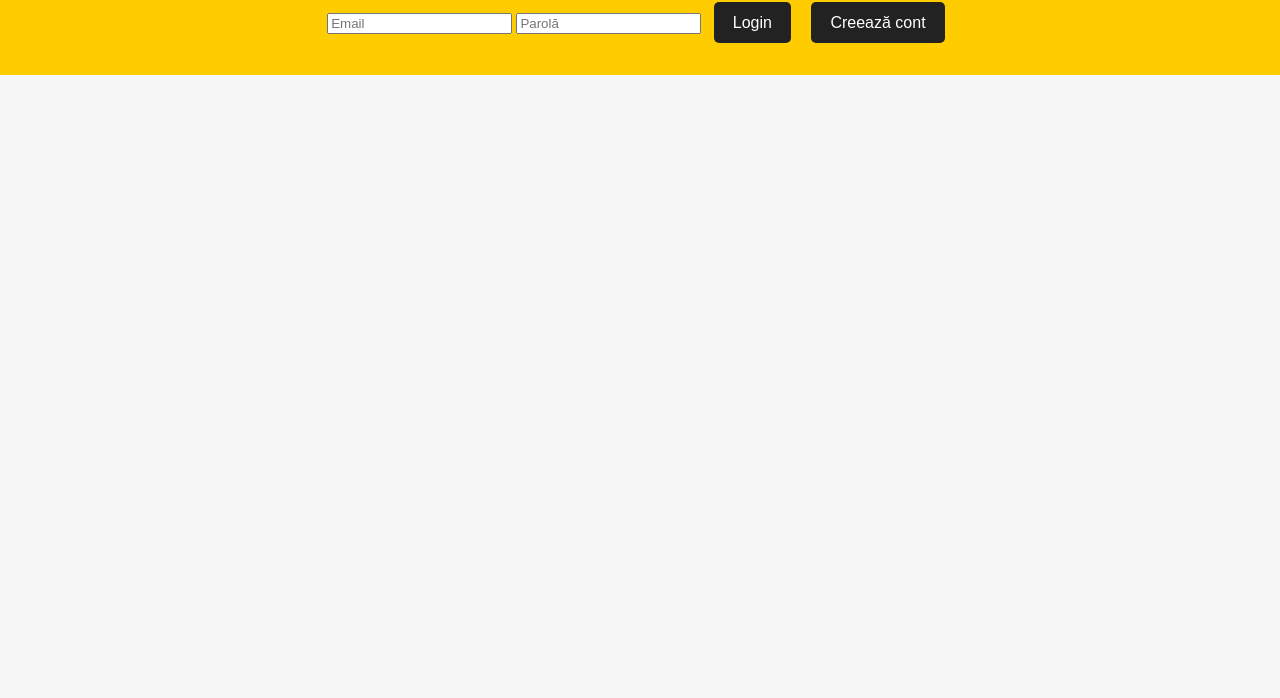
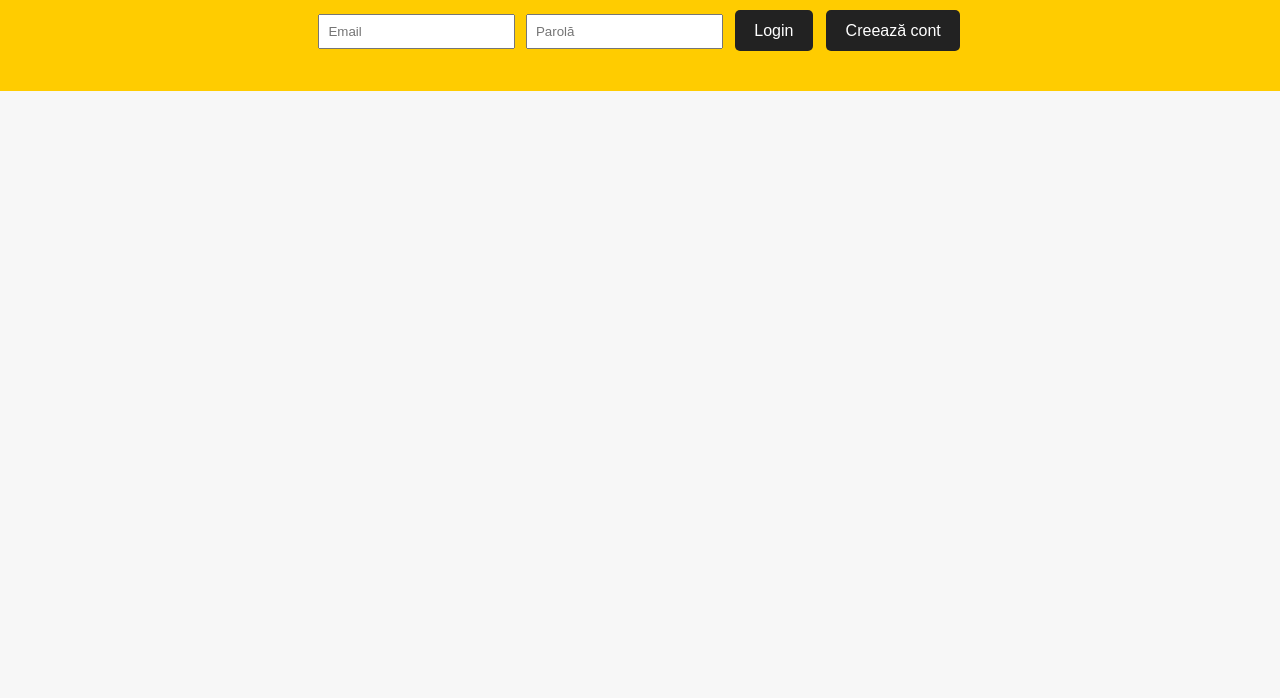
Before and after one commit to TheTechology/AppHaiCuMine, a plain HTML site: page index.html in a window 1280 px wide. Shown: the part 102-800 px from the top of the page. Drawn offline with nearby package versions, Linux system fonts and the light colour scheme.

Commit message:
Update main.css

```diff
--- a/style/main.css
+++ b/style/main.css
@@ -17,13 +17,18 @@ h1 {
   color: #222;
 }
 
+#auth-section input {
+  padding: 0.5rem;
+  margin: 0.2rem;
+}
+
 .role-buttons {
   margin-top: 1rem;
 }
 
 button {
   padding: 0.7rem 1.2rem;
-  margin: 0 0.5rem;
+  margin: 0.5rem 0.3rem;
   font-size: 1rem;
   cursor: pointer;
   background-color: #222;
```
